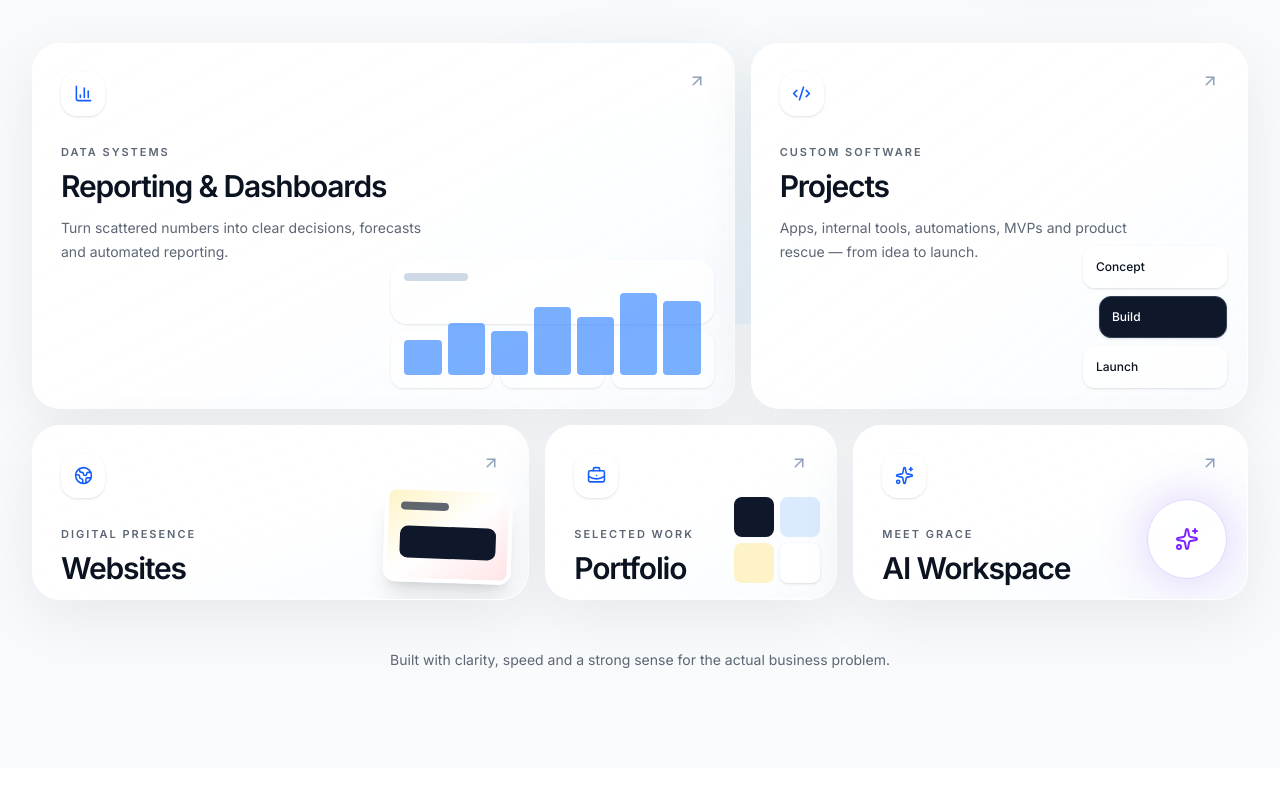
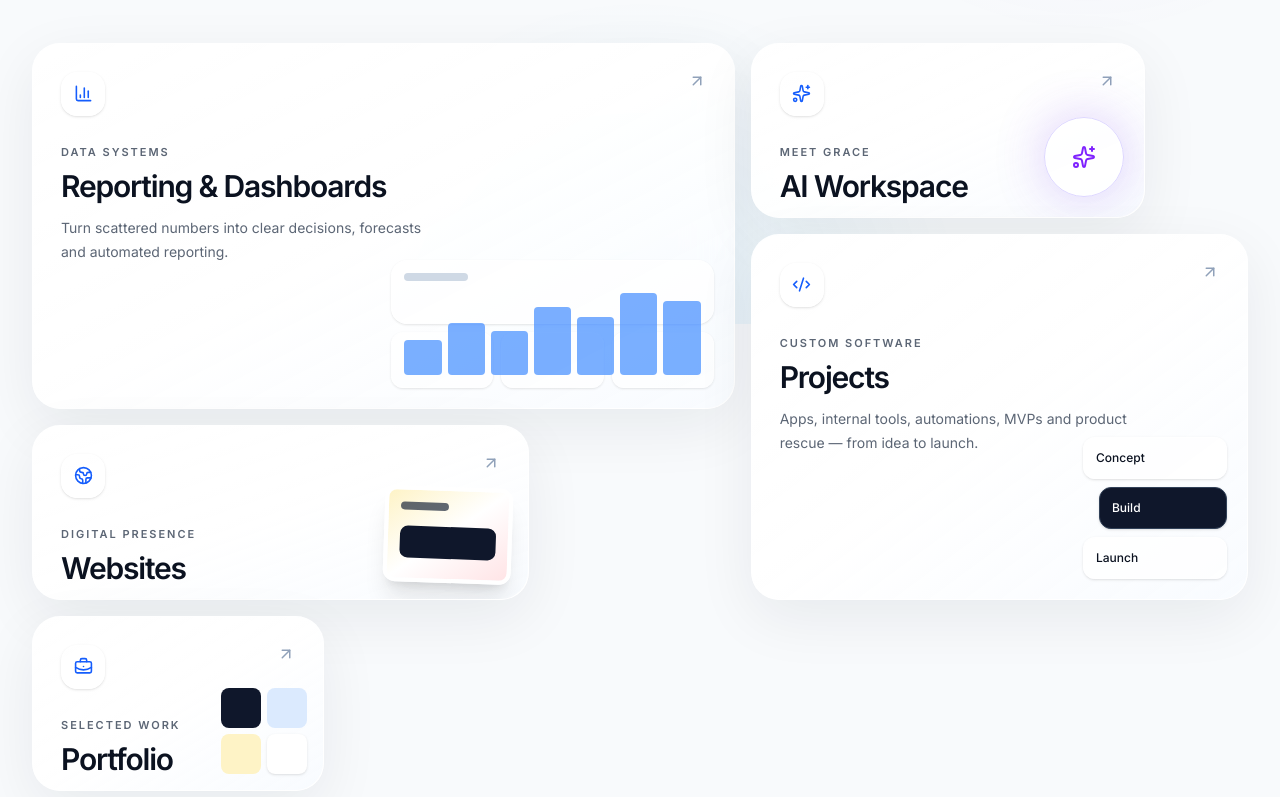
Before and after one commit to rem0ulade/vantura-neu, a Next.js app: page / in a window 1280 px wide. Shown: the part 476-1273 px from the top of the page. Before the commit the page ends 1244 px from the top, so only its background shows below. Built offline with nearby package versions, Linux system fonts and the light colour scheme.

Commit message:
Reorder homepage sections

```diff
--- a/components/LocalizedLanding.tsx
+++ b/components/LocalizedLanding.tsx
@@ -14,10 +14,10 @@ const copy = {
     footer: 'Built with clarity, speed and a strong sense for the actual business problem.',
     items: [
       { title: 'Reporting & Dashboards', label: 'Data systems', description: 'Turn scattered numbers into clear decisions, forecasts and automated reporting.', href: '/reporting/', icon: BarChart3, size: 'lg:col-span-7 lg:row-span-2', visual: 'dashboard' },
+      { title: 'AI Workspace', label: 'Meet Grace', description: 'A workspace for orchestrating AI agents, tools and local models in one place.', href: 'https://meet-grace.com/', icon: Sparkles, size: 'lg:col-span-4', visual: 'ai' },
       { title: 'Projects', label: 'Custom software', description: 'Apps, internal tools, automations, MVPs and product rescue — from idea to launch.', href: '/projects/', icon: Code2, size: 'lg:col-span-5 lg:row-span-2', visual: 'project' },
       { title: 'Websites', label: 'Digital presence', description: 'Focused, modern websites designed to look sharp and turn attention into action.', href: '/websites/', icon: Globe2, size: 'lg:col-span-5', visual: 'website' },
       { title: 'Portfolio', label: 'Selected work', description: 'A closer look at concepts, interfaces and practical solutions built by Vantura.', href: '/rem0/portfolio/', icon: BriefcaseBusiness, size: 'lg:col-span-3', visual: 'portfolio' },
-      { title: 'AI Workspace', label: 'Meet Grace', description: 'A workspace for orchestrating AI agents, tools and local models in one place.', href: 'https://meet-grace.com/', icon: Sparkles, size: 'lg:col-span-4', visual: 'ai' },
     ],
   },
   de: {
@@ -28,10 +28,10 @@ const copy = {
     footer: 'Gebaut mit Klarheit, Geschwindigkeit und einem starken Blick für das eigentliche Business-Problem.',
     items: [
       { title: 'Reporting & Dashboards', label: 'Datensysteme', description: 'Aus verteilten Zahlen werden klare Entscheidungen, Forecasts und automatisierte Reports.', href: '/de/reporting/', icon: BarChart3, size: 'lg:col-span-7 lg:row-span-2', visual: 'dashboard' },
+      { title: 'AI Workspace', label: 'Meet Grace', description: 'Ein Workspace, der AI Agents, Tools und lokale Modelle an einem Ort orchestriert.', href: 'https://meet-grace.com/', icon: Sparkles, size: 'lg:col-span-4', visual: 'ai' },
       { title: 'Projekte', label: 'Individuelle Software', description: 'Apps, interne Tools, Automationen, MVPs und Projekt-Rettung – von der Idee bis zum Launch.', href: '/de/projects/', icon: Code2, size: 'lg:col-span-5 lg:row-span-2', visual: 'project' },
       { title: 'Websites', label: 'Digitaler Auftritt', description: 'Moderne Websites, die stark aussehen und Aufmerksamkeit in echte Anfragen verwandeln.', href: '/de/websites/', icon: Globe2, size: 'lg:col-span-5', visual: 'website' },
       { title: 'Portfolio', label: 'Ausgewählte Arbeiten', description: 'Konzepte, Interfaces und praktische Lösungen von Vantura im Detail.', href: '/rem0/portfolio/', icon: BriefcaseBusiness, size: 'lg:col-span-3', visual: 'portfolio' },
-      { title: 'AI Workspace', label: 'Meet Grace', description: 'Ein Workspace, der AI Agents, Tools und lokale Modelle an einem Ort orchestriert.', href: 'https://meet-grace.com/', icon: Sparkles, size: 'lg:col-span-4', visual: 'ai' },
     ],
   },
 } as const
```
